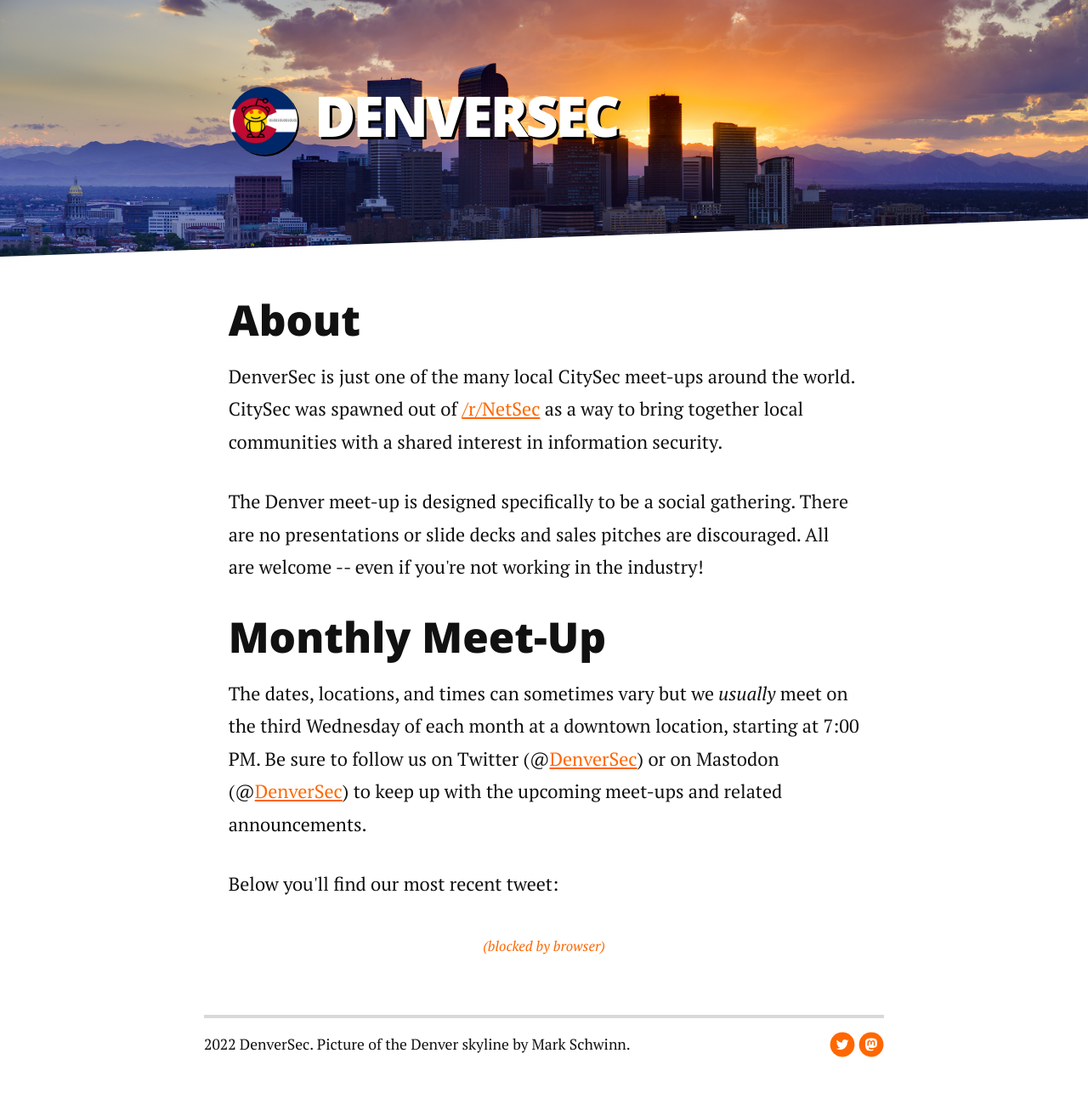
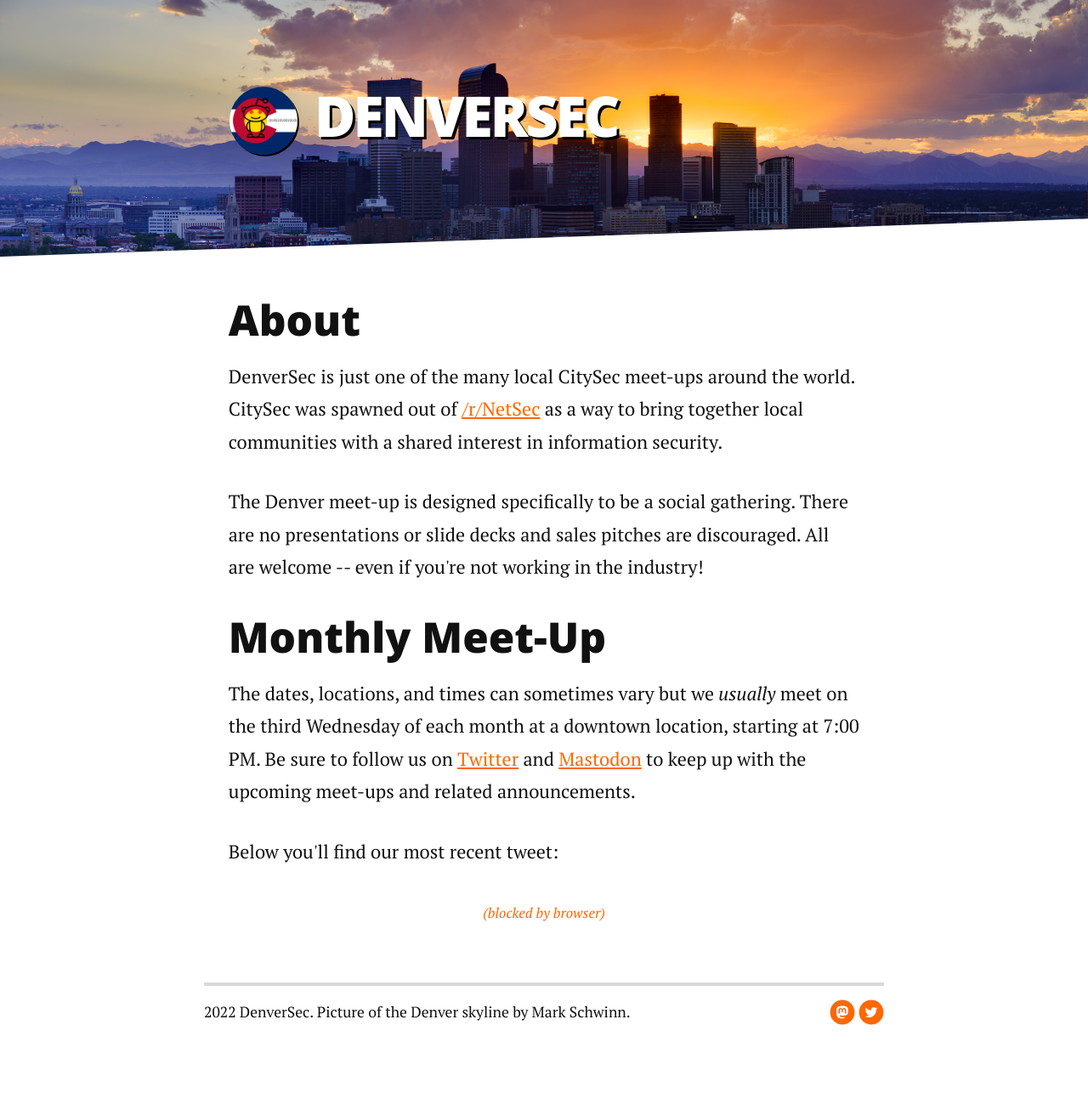
Before and after one commit to denversec/denversec.github.io, a Jekyll site: the page built from index.html, in a window 1280 px wide. Shown: the whole page at 85% size. Built offline with Jekyll 4.4.1, drawn with Linux system fonts in a browser that asks for light colours; nearby versions of some CDN libraries; comment, search, counter and statistics services are not loaded; after the commit the page ends 1248 px from its top, so only the background shows below that; some of the changed lines change nothing that is shown.

Commit message:
More tweaks

```diff
--- a/_includes/footer.html
+++ b/_includes/footer.html
@@ -11,18 +11,18 @@
                   </svg>
             </a></li>
             {% endif %}
+            {% if site.social.mastodon %}
+            <li><a href="https://{{ site.social.mastodon_instance }}/@{{ site.social.mastodon }}">
+                  <svg id="mastodon" class="custom-icon" version="1.1" xmlns="http://www.w3.org/2000/svg" xmlns:xlink="http://www.w3.org/1999/xlink" viewBox="0 0 100 100" width="30" height="30">
+                    <circle class="outer-shape" cx="50" cy="50" r="48" style="opacity: 1;"></circle>
+                    <path class="inner-shape" style="opacity: 1;" transform="translate(25,25) scale(3.1)" d="M11.19 12.195c2.016-.24 3.77-1.475 3.99-2.603.348-1.778.32-4.339.32-4.339 0-3.47-2.286-4.488-2.286-4.488C12.062.238 10.083.017 8.027 0h-.05C5.92.017 3.942.238 2.79.765c0 0-2.285 1.017-2.285 4.488l-.002.662c-.004.64-.007 1.35.011 2.091.083 3.394.626 6.74 3.78 7.57 1.454.383 2.703.463 3.709.408 1.823-.1 2.847-.647 2.847-.647l-.06-1.317s-1.303.41-2.767.36c-1.45-.05-2.98-.156-3.215-1.928a3.614 3.614 0 0 1-.033-.496s1.424.346 3.228.428c1.103.05 2.137-.064 3.188-.189zm1.613-2.47H11.13v-4.08c0-.859-.364-1.295-1.091-1.295-.804 0-1.207.517-1.207 1.541v2.233H7.168V5.89c0-1.024-.403-1.541-1.207-1.541-.727 0-1.091.436-1.091 1.296v4.079H3.197V5.522c0-.859.22-1.541.66-2.046.456-.505 1.052-.764 1.793-.764.856 0 1.504.328 1.933.983L8 4.39l.417-.695c.429-.655 1.077-.983 1.934-.983.74 0 1.336.259 1.791.764.442.505.661 1.187.661 2.046v4.203z"/>
+                  </svg>
+            </a></li>
+            {% endif %}
             {% if site.social.twitter %}
             <li><a href="https://twitter.com/{{ site.social.twitter }}">
                   <svg id="twitter" class="custom-icon" version="1.1" xmlns="http://www.w3.org/2000/svg" xmlns:xlink="http://www.w3.org/1999/xlink" viewBox="0 0 100 100" style="height: 30px; width: 30px;"><circle class="outer-shape" cx="50" cy="50" r="48" style="opacity: 1;"></circle>
                   <path class="inner-shape" style="opacity: 1;" transform="translate(25,25) scale(0.5)" d="M99.001,19.428c-3.606,1.608-7.48,2.695-11.547,3.184c4.15-2.503,7.338-6.466,8.841-11.189 c-3.885,2.318-8.187,4-12.768,4.908c-3.667-3.931-8.893-6.387-14.676-6.387c-11.104,0-20.107,9.054-20.107,20.223 c0,1.585,0.177,3.128,0.52,4.609c-16.71-0.845-31.525-8.895-41.442-21.131C6.092,16.633,5.1,20.107,5.1,23.813 c0,7.017,3.55,13.208,8.945,16.834c-3.296-0.104-6.397-1.014-9.106-2.529c-0.002,0.085-0.002,0.17-0.002,0.255 c0,9.799,6.931,17.972,16.129,19.831c-1.688,0.463-3.463,0.71-5.297,0.71c-1.296,0-2.555-0.127-3.783-0.363 c2.559,8.034,9.984,13.882,18.782,14.045c-6.881,5.424-15.551,8.657-24.971,8.657c-1.623,0-3.223-0.096-4.796-0.282 c8.898,5.738,19.467,9.087,30.82,9.087c36.982,0,57.206-30.817,57.206-57.543c0-0.877-0.02-1.748-0.059-2.617 C92.896,27.045,96.305,23.482,99.001,19.428z"></path>
-                  </svg>
-            </a></li>
-            {% endif %}
-            {% if site.social.mastodon %}
-            <li><a rel="me" href="https://{{ site.social.mastodon_instance }}/@{{ site.social.mastodon }}">
-                  <svg id="mastodon" class="custom-icon" version="1.1" xmlns="http://www.w3.org/2000/svg" xmlns:xlink="http://www.w3.org/1999/xlink" viewBox="0 0 100 100" width="30" height="30">
-                    <circle class="outer-shape" cx="50" cy="50" r="48" style="opacity: 1;"></circle>
-                    <path class="inner-shape" style="opacity: 1;" transform="translate(25,25) scale(3.1)" d="M11.19 12.195c2.016-.24 3.77-1.475 3.99-2.603.348-1.778.32-4.339.32-4.339 0-3.47-2.286-4.488-2.286-4.488C12.062.238 10.083.017 8.027 0h-.05C5.92.017 3.942.238 2.79.765c0 0-2.285 1.017-2.285 4.488l-.002.662c-.004.64-.007 1.35.011 2.091.083 3.394.626 6.74 3.78 7.57 1.454.383 2.703.463 3.709.408 1.823-.1 2.847-.647 2.847-.647l-.06-1.317s-1.303.41-2.767.36c-1.45-.05-2.98-.156-3.215-1.928a3.614 3.614 0 0 1-.033-.496s1.424.346 3.228.428c1.103.05 2.137-.064 3.188-.189zm1.613-2.47H11.13v-4.08c0-.859-.364-1.295-1.091-1.295-.804 0-1.207.517-1.207 1.541v2.233H7.168V5.89c0-1.024-.403-1.541-1.207-1.541-.727 0-1.091.436-1.091 1.296v4.079H3.197V5.522c0-.859.22-1.541.66-2.046.456-.505 1.052-.764 1.793-.764.856 0 1.504.328 1.933.983L8 4.39l.417-.695c.429-.655 1.077-.983 1.934-.983.74 0 1.336.259 1.791.764.442.505.661 1.187.661 2.046v4.203z"/>
                   </svg>
             </a></li>
             {% endif %}
--- a/index.html
+++ b/index.html
@@ -8,16 +8,8 @@
   <p>DenverSec is just one of the many local CitySec meet-ups around the world. CitySec was spawned out of <a href="https://www.reddit.com/r/netsec/" target="_blank">/r/NetSec</a> as a way to bring together local communities with a shared interest in information security.</p>
   <p>The Denver meet-up is designed specifically to be a social gathering. There are no presentations or slide decks and sales pitches are discouraged. All are welcome -- even if you're not working in the industry!</p>
 
-  <!-- <h2 id="meetup">Special Def Con Meet-Up</h2>
-  <p>This year one of our organizers has made it a point to shedule a special Def Con meet-up for us Denver-area folks (and whoever else wants to join us).</p>
-  <p>For this remote Denver CitySec meet-up we've decided on Thursday, August 8th at 4:30 PM. The location details are below. It's also been added to our <a href="/meetups.ics">iCal calendar</a>.</p>
-  <p>
-    <blockquote class="twitter-tweet" data-lang="en"><p lang="en" dir="ltr">Attention Defcon/Blackhat attendees! We will be holding a special Vegas edition of our meet-up at the Stage Door on Thursday the 8th at 4:30 PM.  All are welcome and hope to see you there.<br><br>Stage Door Casino<br>4000 Linq Ln<br>Las Vegas, NV 89109</p>&mdash; DenverSec (@DenverSec) <a href="https://twitter.com/DenverSec/status/1153315373950754816?ref_src=twsrc%5Etfw">July 22, 2019</a></blockquote><script async src="https://platform.twitter.com/widgets.js" charset="utf-8"></script>
-  </p> -->
-
   <h2 id="meetup">Monthly Meet-Up</h2>
-	<p>The dates, locations, and times can sometimes vary but we <i>usually</i> meet on the third Wednesday of each month at a downtown location, starting at 7:00 PM. Be sure to follow us on Twitter (@<a href="https://twitter.com/{{ site.social.twitter }}" target="_blank">{{ site.social.twitter }}</a>) or on Mastodon (@<a href="https://{{ site.social.mastodon_instance }}/@{{ site.social.mastodon }}" target="_blank">{{ site.social.mastodon }}</a>) to keep up with the upcoming meet-ups and related announcements.</p>
-    <!-- <p>We've also added an <a href="/meetups.ics">iCal calendar</a> you can now subscribe to for the latest location and date details. -->
+	<p>The dates, locations, and times can sometimes vary but we <i>usually</i> meet on the third Wednesday of each month at a downtown location, starting at 7:00 PM. Be sure to follow us on <a href="https://twitter.com/{{ site.social.twitter }}" target="_blank">Twitter</a> and <a rel="me" href="https://{{ site.social.mastodon_instance }}/@{{ site.social.mastodon }}" target="_blank">Mastodon</a> to keep up with the upcoming meet-ups and related announcements.</p>
 
   <p>Below you'll find our most recent tweet:</p>
   <p id="tweet">
@@ -25,31 +17,4 @@
     <script async src="https://platform.twitter.com/widgets.js" charset="utf-8"></script>
   </p>
 
-  <!--
-  <p>Below are the location details:</p>
-  <p class="meetup-details">
-    !--TBD<br/>
-    Denver, CO 80202 --
-
-    <a href="http://rheinhausdenver.com/" target="_blank">Rhein Haus</a><br/>
-    1415 Market Street<br/>
-    Denver, CO 80202<br/>
-    Phone: <a href="tel:13038002652">+1 (303) 800-2652</a> | Twitter: <a href="https://twitter.com/rheinhausdenver" target="_blank">@RheinHausDenver</a>
-
-    !-- <a href="https://wallyswisconsin.com/" target="_blank">Wally's Wisconsin Tavern</a><br/>
-    1417 Market Street<br/>
-    Denver, CO 80202<br/>
-    Phone: <a href="tel:13038002652">+1 (303) 800-2652</a> | Twitter: <a href="https://twitter.com/wallyswisconsin" target="_blank">@WallysWisconsin</a> -->
-
-    <!-- <a href="http://www.wynkoop.com/" target="_blank">Wynkoop</a><br/>
-    1634 18th Street<br/>
-    Denver, CO 80202<br/>
-    Phone: <a href="tel:13032972700">+1 (303) 297-2700</a> | Twitter: <a href="https://twitter.com/wynkoop" target="_blank">@Wynkoop</a> -->
-
-    <!-- <a href="https://societydenver.com/" target="_blank">Society Sports & Spirits</a><br/>
-    1434 Blake Street<br/>
-    Denver, CO 80202<br/>
-    Phone: <a href="tel:17204659830">+1 (720) 465-9830</a> | Twitter: <a href="https://twitter.com/societydenver" target="_blank">@SocietyDenver</a> --
-  </p> -->
-
 </div>
```
